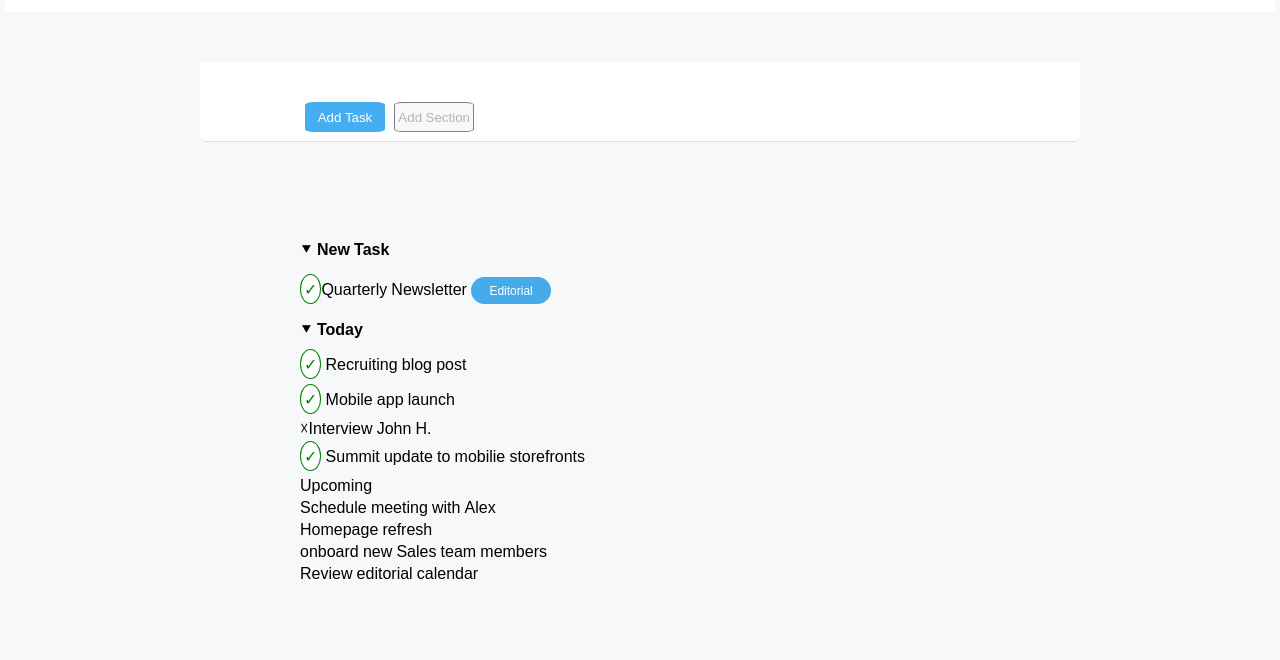
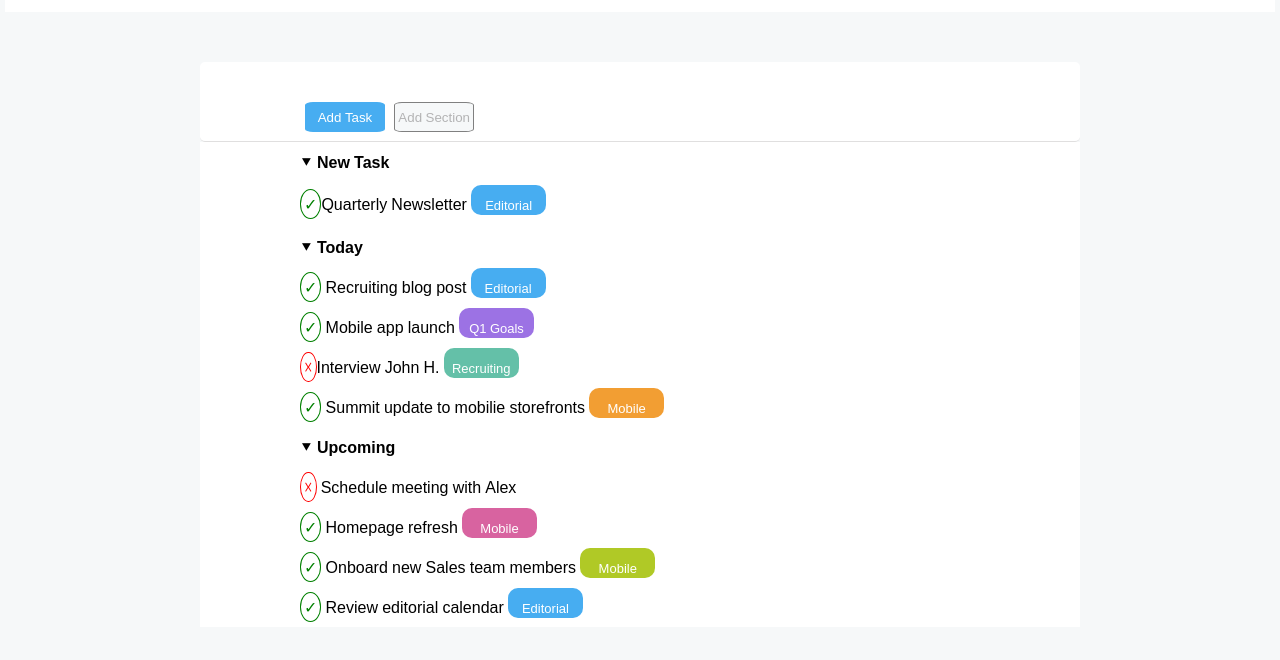
Before and after one commit to SabrinaGiancaspr/html-css-toboolist, a plain HTML site: page index.html in a window 1280 px wide. Shown: the part 78-738 px from the top of the page. Drawn offline with Linux system fonts and the light colour scheme.

Commit message:
add-html-css

```diff
--- a/css/style.css
+++ b/css/style.css
@@ -58,30 +58,52 @@ button{
 .task-list-container{
     margin-left: 200px;
     margin-right: 200px;
-    margin-top: 50px;
-    padding-top: 40px;
     padding-left: 100px;
-}
-.space{
-    line-height: 35px;
-}
-.space-special{
-    line-height: 45px;
-}
-.blue-task{
-    background-color:#45ABE9 ;
-    display: inline-block;
-    text-align: center;
-    border-radius: 20px;
-    width: 80px;
-    padding: 5px;
-    font-size: 12px;
-    color: white;
+    background-color: white;
 }
 
 .list{
     list-style: none;
+    line-height: 40px;
 }
+
+.space-special{
+    line-height: 45px;
+}
+
+.block{
+display: inline-block;
+color: white;
+height: 30px;
+width: 75px;
+font-size: 13px;
+text-align: center;
+border-radius: 10px;
+}
+
+.blue-task{
+background-color: #47ADF1;
+}
+
+.purple-task{
+background-color: #9C72E4;
+}
+.green-task{
+background-color: #64C0A8;
+}
+
+.orange-task{
+background-color: #F29E33;
+}
+
+.pink-task{
+background-color: #D863A0;
+}
+
+.yellowgreen-task{
+background-color: #B0C926;
+}
+
 
 .check-entity{
     padding: 3px;
@@ -90,3 +112,11 @@ button{
     border: 1px solid green;
     color: green;
 }
+
+.cross-entety{
+    padding: 3px;
+    border-radius: 50%;
+    background-color: white;
+    border: 1px solid red;
+    color: red;
+}
--- a/index.html
+++ b/index.html
@@ -34,39 +34,82 @@
 <main>
 	<div class="task-list-container">
 		<ul class="list">
-<!-- new Task -->
 		<li>
+
 <!-- freccia -->
 			<span>&#11206;</span>
-			<strong class="space">New Task</strong>
+			<strong>New Task</strong>
 		</li>
+
+<!-- check  -->
 		<li>
-<!-- check  -->
 			<span class="check-entity space-special">&check;</span>Quarterly Newsletter
-			<span class="blue-task"> Editorial </span>
+			<span class="block blue-task"> Editorial </span>
 		</li>
-<!-- today Task -->
+
+<!-- freccia -->
 		<li>
 			<span>&#11206;</span>
-			<strong class="space">Today</strong>
+			<strong>Today</strong>
 		</li>
+
+<!-- check  -->
 		<li>
-			<span class="check-entity space">&check;</span>
-			Recruiting blog post
+			<span class="check-entity ">&check;</span>
+			Recruiting blog post <span class="block blue-task"> Editorial </span>
 		</li>
+
+<!-- check  -->
 		<li>
-			<span class="check-entity space">&check;</span>
-			Mobile app launch
+			<span class="check-entity">&check;</span>
+			Mobile app launch <span class="block purple-task">Q1 Goals</span>
 		</li>
-		<li><span class="cross-entety">&#9747;</span>Interview John H.</li>
-		<li><span class="check-entity space">&check;</span>
+
+<!-- cross  -->
+		<li>
+			<span class="cross-entety">&#9747;</span>Interview John H.
+			<span class="block green-task">Recruiting</span>
+		</li>
+
+<!-- check  -->
+		<li>
+			<span class="check-entity ">&check;</span>
 			Summit update to mobilie storefronts
+			<span class="block orange-task">Mobile</span>
 		</li>
-		<li>Upcoming</li>
-		<li>Schedule meeting with Alex</li>
-		<li>Homepage refresh</li>
-		<li>onboard new Sales team members</li>
-		<li>Review editorial calendar</li>
+
+<!-- upcoming task -->
+		<li>
+			<span>&#11206;</span>
+			<strong>Upcoming</strong>
+		</li>
+
+<!-- cross  -->
+		<li>
+			<span class="cross-entety">&#9747;</span>
+			Schedule meeting with Alex
+		</li>
+
+<!-- check  -->
+		<li>
+			<span class="check-entity">&check;</span>
+			Homepage refresh
+			<span class="block pink-task">Mobile</span>
+		</li>
+
+<!-- check  -->
+		<li>
+			<span class="check-entity">&check;</span>
+			Onboard new Sales team members
+			<span class="block yellowgreen-task">Mobile</span>
+		</li>
+
+<!-- check  -->
+		<li>
+			<span class="check-entity">&check;</span>
+			Review editorial calendar
+			<span class="block blue-task"> Editorial </span>
+		</li>
 	</ul>
 	</div>
 </main>
```
